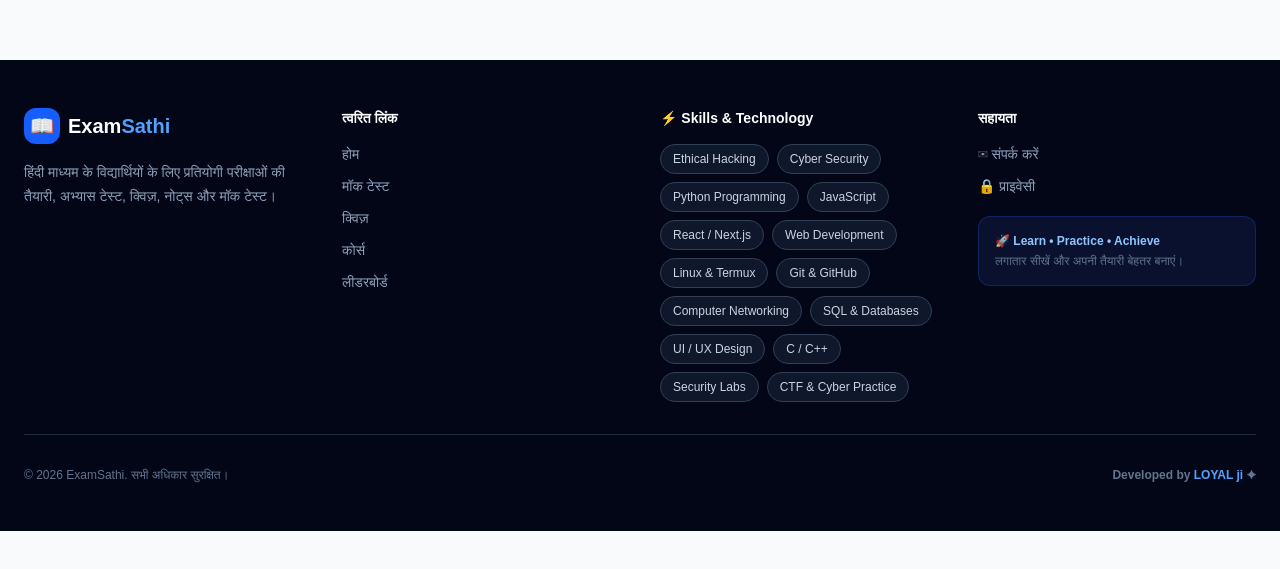
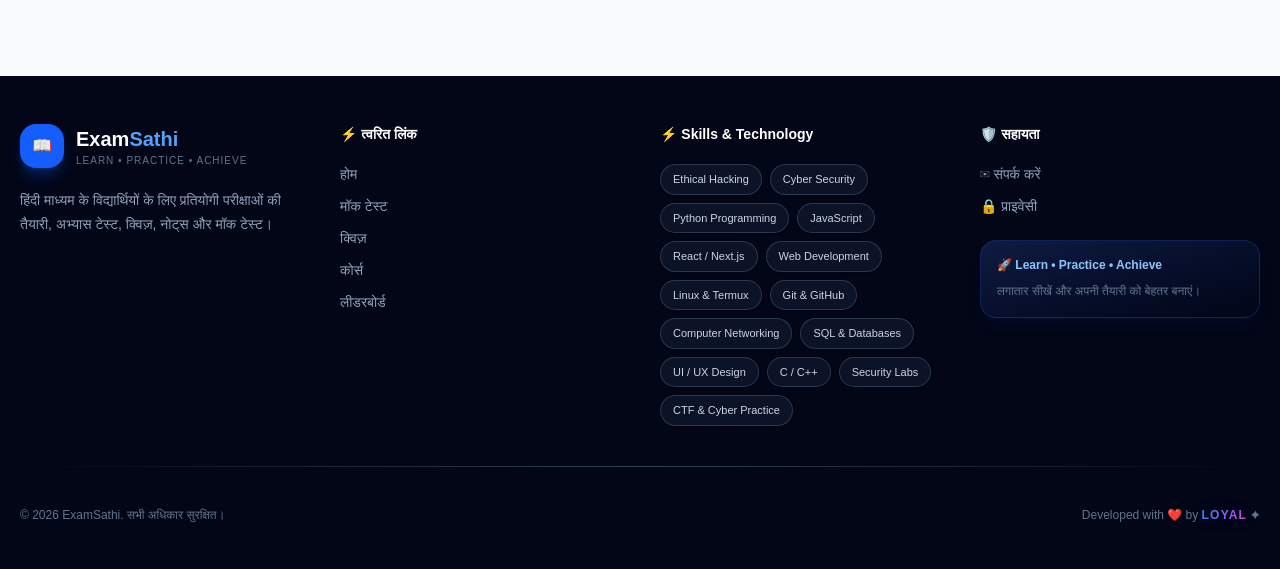
Before and after one commit to exam-saathi/exam-saathi, a Next.js app: page /login in a window 1280 px wide. Shown: the part 853-1422 px from the top of the page. Before the commit the page ends 1384 px from the top, so only its background shows below. Built offline with nearby package versions, Linux system fonts and the light colour scheme.

Commit message:
Upgrade professional footer and animated LOYAL branding

```diff
--- a/components/common/Footer.jsx
+++ b/components/common/Footer.jsx
@@ -17,46 +17,66 @@ export default function Footer() {
   ];
 
   return (
-    <footer className="mt-12 bg-[#020617] text-white">
-      <div className="mx-auto max-w-7xl px-6 py-12">
+    <footer className="mt-16 bg-[#020617] text-white">
+      <div className="mx-auto max-w-7xl px-5 py-12">
 
         <div className="grid gap-10 md:grid-cols-4">
 
-          {/* Brand */}
+          {/* BRAND */}
           <div>
-            <div className="flex items-center gap-2 text-xl font-bold">
-              <span className="flex h-9 w-9 items-center justify-center rounded-xl bg-blue-600">
+            <div className="flex items-center gap-3">
+              <div className="flex h-11 w-11 items-center justify-center rounded-2xl bg-blue-600 shadow-lg shadow-blue-600/30">
                 📖
-              </span>
-              <span>
-                Exam<span className="text-blue-400">Sathi</span>
-              </span>
+              </div>
+
+              <div>
+                <div className="text-xl font-extrabold">
+                  Exam<span className="text-blue-400">Sathi</span>
+                </div>
+                <div className="text-[10px] tracking-widest text-slate-500">
+                  LEARN • PRACTICE • ACHIEVE
+                </div>
+              </div>
             </div>
 
-            <p className="mt-4 text-sm leading-6 text-slate-400">
+            <p className="mt-5 max-w-xs text-sm leading-6 text-slate-400">
               हिंदी माध्यम के विद्यार्थियों के लिए प्रतियोगी परीक्षाओं की
               तैयारी, अभ्यास टेस्ट, क्विज़, नोट्स और मॉक टेस्ट।
             </p>
           </div>
 
-          {/* Quick Links */}
+          {/* QUICK LINKS */}
           <div>
-            <h3 className="mb-4 text-sm font-bold text-white">
-              त्वरित लिंक
+            <h3 className="mb-5 text-sm font-bold text-white">
+              ⚡ त्वरित लिंक
             </h3>
 
             <div className="space-y-3 text-sm text-slate-400">
-              <a href="/" className="block hover:text-blue-400">होम</a>
-              <a href="/mock-tests" className="block hover:text-blue-400">मॉक टेस्ट</a>
-              <a href="/quizzes" className="block hover:text-blue-400">क्विज़</a>
-              <a href="/courses" className="block hover:text-blue-400">कोर्स</a>
-              <a href="/leaderboard" className="block hover:text-blue-400">लीडरबोर्ड</a>
+              <a href="/" className="block transition hover:translate-x-1 hover:text-blue-400">
+                होम
+              </a>
+
+              <a href="/mock-tests" className="block transition hover:translate-x-1 hover:text-blue-400">
+                मॉक टेस्ट
+              </a>
+
+              <a href="/quizzes" className="block transition hover:translate-x-1 hover:text-blue-400">
+                क्विज़
+              </a>
+
+              <a href="/courses" className="block transition hover:translate-x-1 hover:text-blue-400">
+                कोर्स
+              </a>
+
+              <a href="/leaderboard" className="block transition hover:translate-x-1 hover:text-blue-400">
+                लीडरबोर्ड
+              </a>
             </div>
           </div>
 
-          {/* Skills */}
+          {/* SKILLS */}
           <div>
-            <h3 className="mb-4 text-sm font-bold text-white">
+            <h3 className="mb-5 text-sm font-bold text-white">
               ⚡ Skills & Technology
             </h3>
 
@@ -64,7 +84,7 @@ export default function Footer() {
               {skills.map((skill) => (
                 <span
                   key={skill}
-                  className="rounded-full border border-slate-700 bg-slate-900 px-3 py-1.5 text-xs font-medium text-slate-300 transition hover:border-blue-500 hover:text-blue-400"
+                  className="rounded-full border border-slate-700/80 bg-slate-900/80 px-3 py-1.5 text-[11px] font-medium text-slate-300 shadow-sm transition duration-300 hover:-translate-y-0.5 hover:border-blue-500 hover:text-blue-400"
                 >
                   {skill}
                 </span>
@@ -72,47 +92,96 @@ export default function Footer() {
             </div>
           </div>
 
-          {/* Support */}
+          {/* SUPPORT */}
           <div>
-            <h3 className="mb-4 text-sm font-bold text-white">
-              सहायता
+            <h3 className="mb-5 text-sm font-bold text-white">
+              🛡️ सहायता
             </h3>
 
             <div className="space-y-3 text-sm text-slate-400">
-              <a href="/contact" className="block hover:text-blue-400">
+              <a
+                href="/contact"
+                className="block transition hover:translate-x-1 hover:text-blue-400"
+              >
                 ✉ संपर्क करें
               </a>
-              <a href="/privacy" className="block hover:text-blue-400">
+
+              <a
+                href="/privacy"
+                className="block transition hover:translate-x-1 hover:text-blue-400"
+              >
                 🔒 प्राइवेसी
               </a>
+            </div>
 
-              <div className="mt-5 rounded-xl border border-blue-900/50 bg-blue-950/40 p-4">
-                <p className="text-xs font-semibold text-blue-300">
-                  🚀 Learn • Practice • Achieve
-                </p>
-                <p className="mt-1 text-xs text-slate-500">
-                  लगातार सीखें और अपनी तैयारी बेहतर बनाएं।
-                </p>
-              </div>
+            <div className="mt-6 rounded-2xl border border-blue-900/50 bg-gradient-to-br from-blue-950/70 to-slate-950 p-4 shadow-lg shadow-blue-950/20">
+              <p className="text-xs font-bold text-blue-300">
+                🚀 Learn • Practice • Achieve
+              </p>
+
+              <p className="mt-2 text-xs leading-5 text-slate-500">
+                लगातार सीखें और अपनी तैयारी को बेहतर बनाएं।
+              </p>
             </div>
           </div>
-
         </div>
 
-        <div className="my-8 h-px bg-slate-800" />
+        {/* DIVIDER */}
+        <div className="my-10 h-px bg-gradient-to-r from-transparent via-slate-700 to-transparent" />
 
-        <div className="flex flex-col items-center justify-between gap-3 text-center sm:flex-row">
+        {/* BOTTOM BRAND */}
+        <div className="flex flex-col items-center justify-between gap-5 text-center sm:flex-row">
+
           <p className="text-xs text-slate-500">
             © 2026 ExamSathi. सभी अधिकार सुरक्षित।
           </p>
 
-          <p className="text-xs font-semibold text-slate-500">
-            Developed by{" "}
-            <span className="text-blue-400">LOYAL ji</span> ✦
+          <p className="text-xs font-medium text-slate-500">
+            Developed with ❤️ by{" "}
+            <span className="loyal-rainbow font-black tracking-widest">
+              LOYAL
+            </span>{" "}
+            ✦
           </p>
         </div>
 
       </div>
+
+      {/* LOYAL ANIMATION */}
+      <style jsx>{`
+        .loyal-rainbow {
+          background: linear-gradient(
+            90deg,
+            #00e5ff,
+            #3b82f6,
+            #a855f7,
+            #ec4899,
+            #f97316,
+            #22c55e,
+            #00e5ff
+          );
+          background-size: 400% 100%;
+          -webkit-background-clip: text;
+          background-clip: text;
+          color: transparent;
+          animation: loyalColor 5s linear infinite;
+          text-shadow: 0 0 18px rgba(59, 130, 246, 0.25);
+        }
+
+        @keyframes loyalColor {
+          0% {
+            background-position: 0% 50%;
+          }
+
+          50% {
+            background-position: 100% 50%;
+          }
+
+          100% {
+            background-position: 0% 50%;
+          }
+        }
+      `}</style>
     </footer>
   );
 }
```
